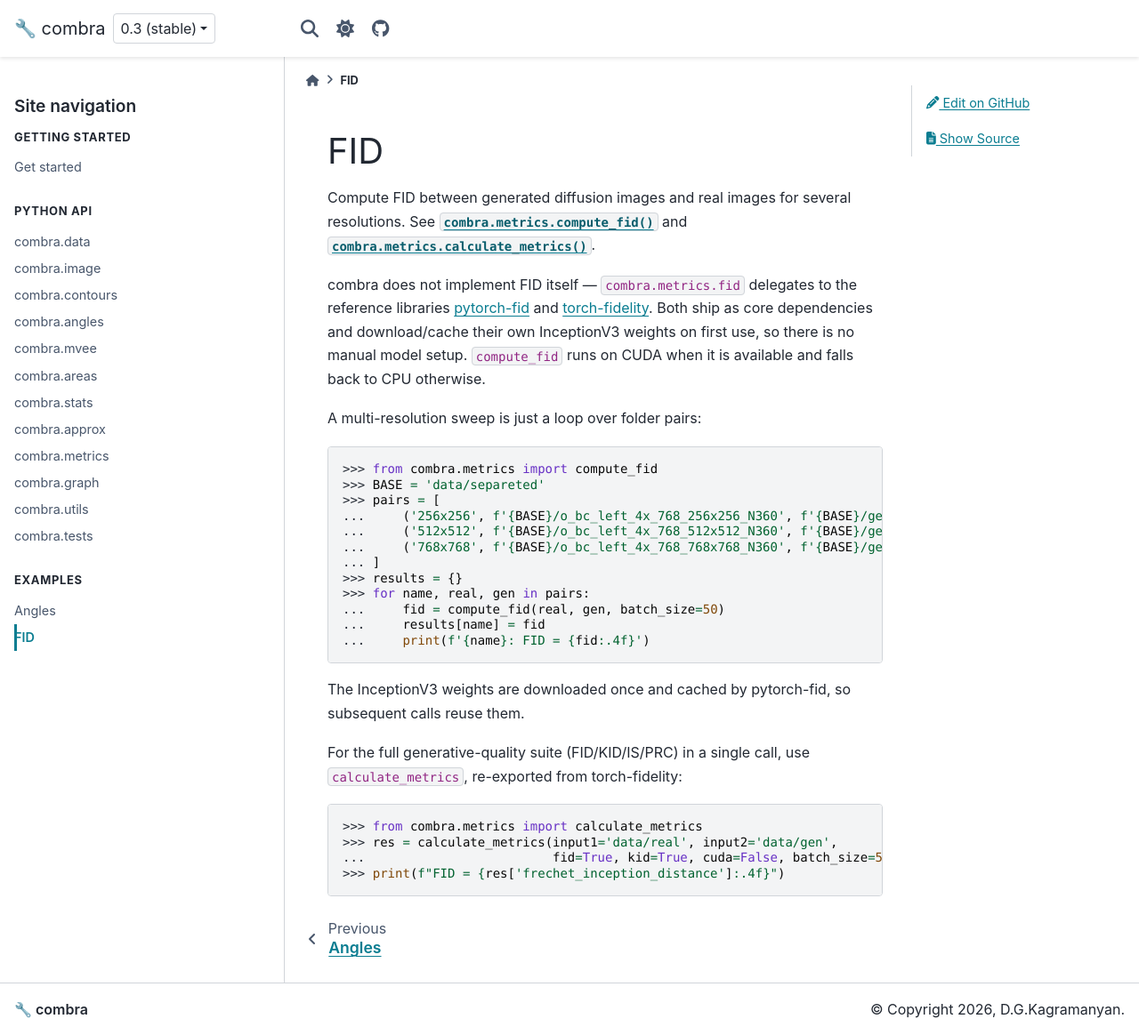
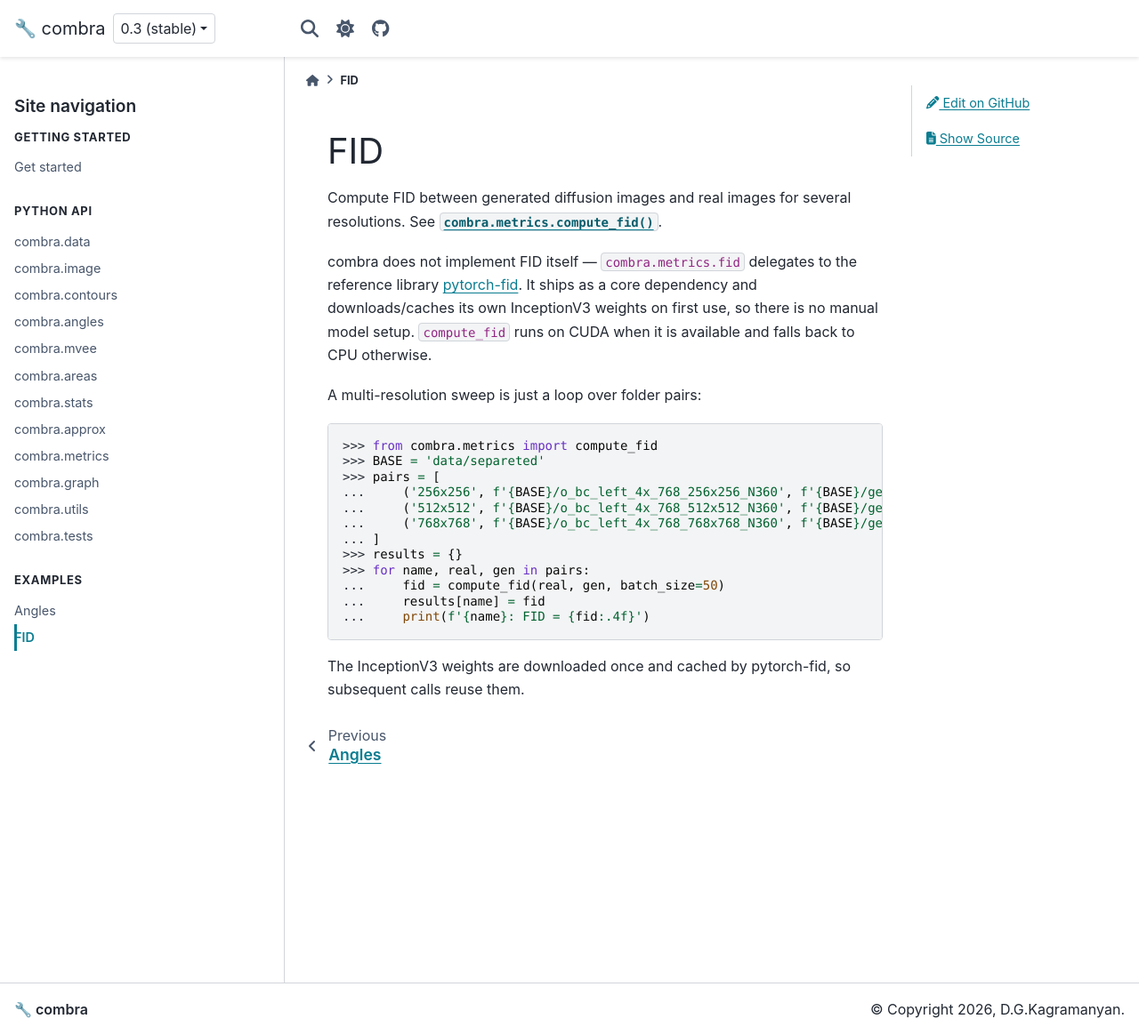
Before and after one commit to dkagramanyan/wc_cv, a Sphinx documentation site: the page built from docs/examples/fid.md, in a window 1280 px wide and 1164 px high. Shown: the whole window at 89% size. Built offline with Sphinx 7.4.7 and the PyData theme 0.15.4, drawn with Linux system fonts in a browser that asks for light colours.

Commit message:
docs: drop torch-fidelity from FID documentation
Remove the calculate_metrics (torch-fidelity) references from the metrics
API page, FID example, and get-started guide, matching combra dropping the
torch-fidelity dependency. FID docs now describe only the pytorch-fid backend.

Co-Authored-By: Claude Opus 4.8 (1M context) <noreply@anthropic.com>
Claude-Session: https://claude.ai/code/session_01BwZpiXpSm2DgdXCr5gaw51

````diff
--- a/docs/examples/fid.md
+++ b/docs/examples/fid.md
@@ -1,9 +1,9 @@
 # FID
 
 Compute FID between generated diffusion images and real images for several resolutions.
-See {py:func}`combra.metrics.compute_fid` and {py:func}`combra.metrics.calculate_metrics`.
+See {py:func}`combra.metrics.compute_fid`.
 
-combra does not implement FID itself — `combra.metrics.fid` delegates to the reference libraries [pytorch-fid](https://github.com/mseitzer/pytorch-fid) and [torch-fidelity](https://github.com/toshas/torch-fidelity). Both ship as core dependencies and download/cache their own InceptionV3 weights on first use, so there is no manual model setup. `compute_fid` runs on CUDA when it is available and falls back to CPU otherwise.
+combra does not implement FID itself — `combra.metrics.fid` delegates to the reference library [pytorch-fid](https://github.com/mseitzer/pytorch-fid). It ships as a core dependency and downloads/caches its own InceptionV3 weights on first use, so there is no manual model setup. `compute_fid` runs on CUDA when it is available and falls back to CPU otherwise.
 
 A multi-resolution sweep is just a loop over folder pairs:
 
@@ -23,12 +23,3 @@ A multi-resolution sweep is just a loop over folder pairs:
 ```
 
 The InceptionV3 weights are downloaded once and cached by pytorch-fid, so subsequent calls reuse them.
-
-For the full generative-quality suite (FID/KID/IS/PRC) in a single call, use `calculate_metrics`, re-exported from torch-fidelity:
-
-```python
->>> from combra.metrics import calculate_metrics
->>> res = calculate_metrics(input1='data/real', input2='data/gen',
-...                         fid=True, kid=True, cuda=False, batch_size=50)
->>> print(f"FID = {res['frechet_inception_distance']:.4f}")
-```
````
Also changed, not shown: docs/api/metrics.md (+2 -23 lines), docs/get_started.md (+1 -1 lines).
